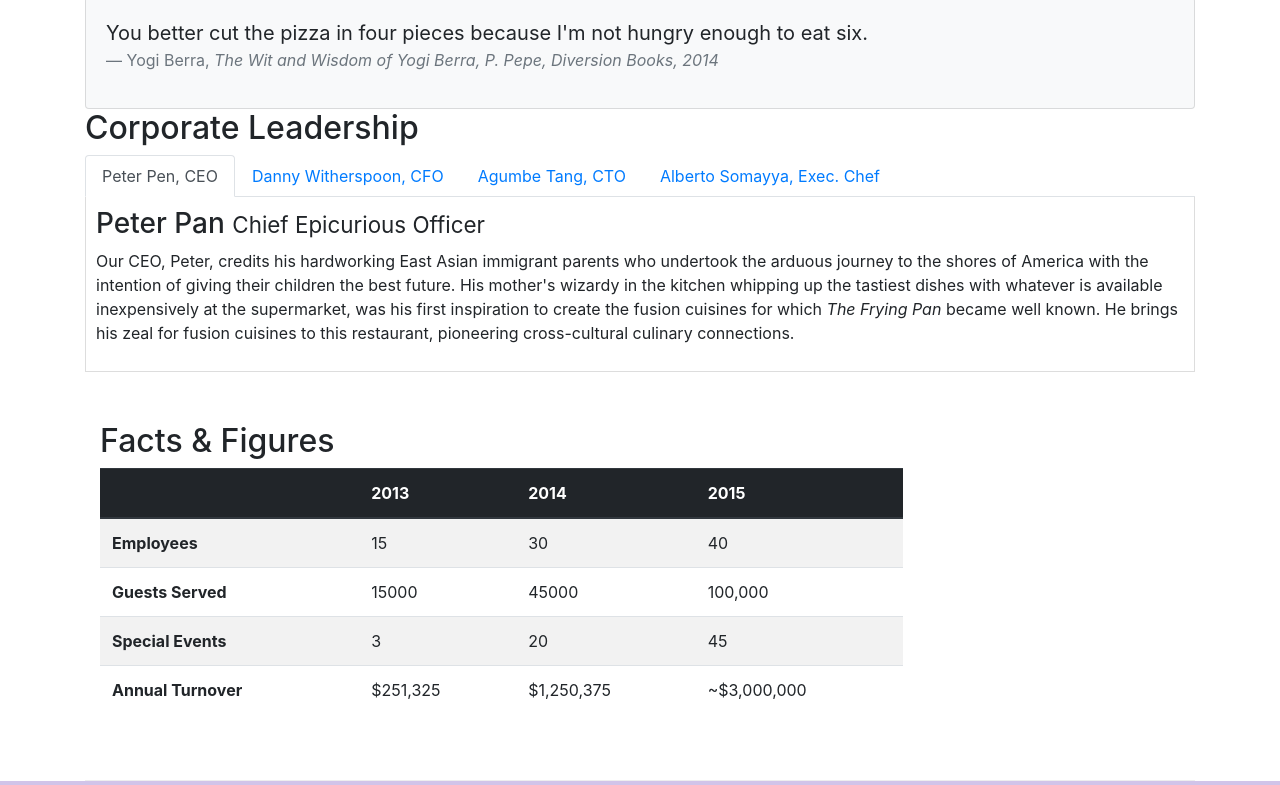
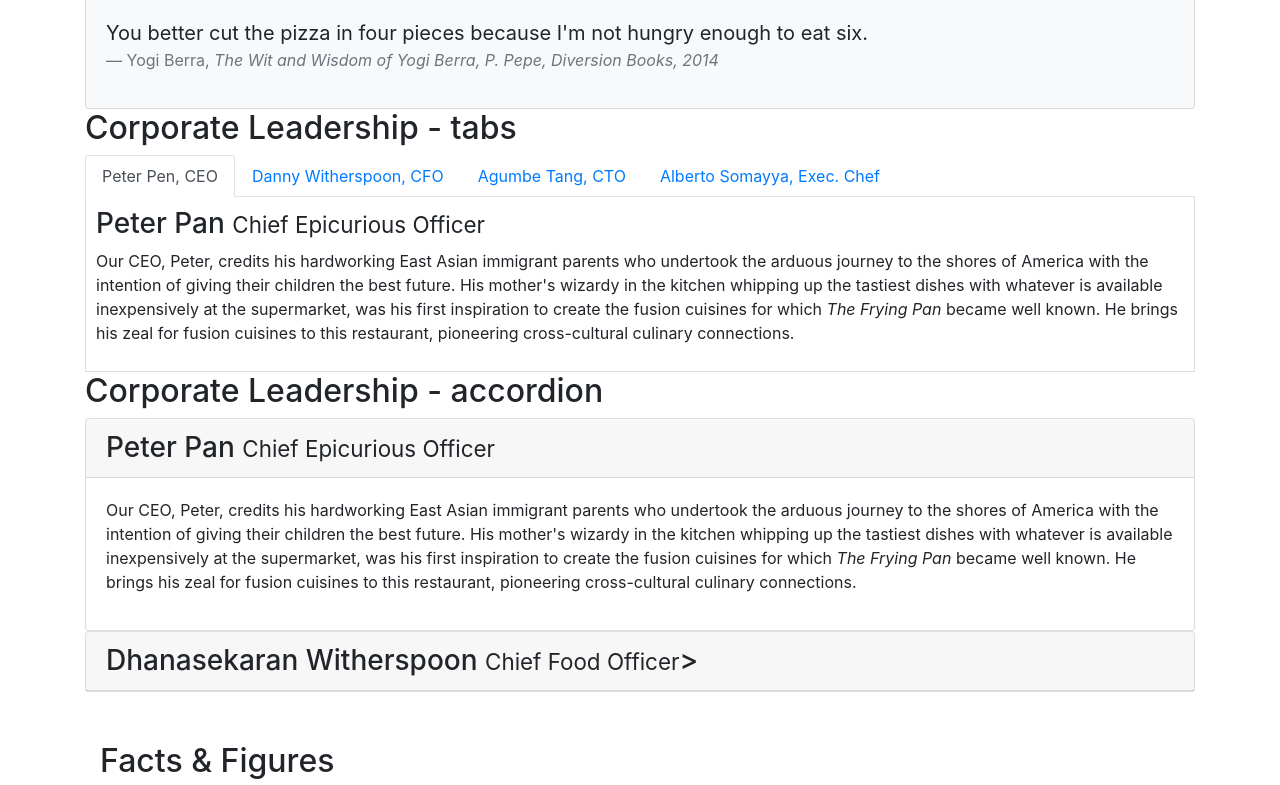
Before and after one commit to tobik73/bootstrap, a website: page Bootstrap4/conFusion/aboutus.html in a window 1280 px wide. Shown: the part 698-1483 px from the top of the page. Drawn offline with nearby package versions, Linux system fonts and the light colour scheme.

Commit message:
accordion

```diff
--- a/Bootstrap4/conFusion/aboutus.html
+++ b/Bootstrap4/conFusion/aboutus.html
@@ -97,9 +97,8 @@
 
         <div class="row">
 
-
             <div class="col-12">
-                <h2>Corporate Leadership</h2>
+                <h2>Corporate Leadership - tabs</h2>
                 <ul class="nav nav-tabs">
                     <li class="nav-item">
                         <a class="nav-link active" href="#peter" role="tab" data-toggle="tab">
@@ -142,6 +141,38 @@
                     <div class="tab-pane fade " role="tabpanel" id="alberto">
                         <h3>Alberto Somayya <small>Executive Chef</small></h3>
                         <p class="d-none d-sm-block">Award winning three-star Michelin chef with wide International experience having worked closely with whos-who in the culinary world, he specializes in creating mouthwatering Indo-Italian fusion experiences. He says, <em>Put together the cuisines from the two craziest cultures, and you get a winning hit! Amma Mia!</em></p>
+                    </div>
+                </div>
+            </div>
+            <div class="col-12">
+                <h2>Corporate Leadership - accordion</h2>
+                <div id="accordion">
+                    <div class="card">
+                        <div class="card-header" role="tab" id="peterhead">
+                            <h3 class="mb-0">
+                                <a data-toggle="collapse" data-target="#peterbody">Peter Pan <small>Chief Epicurious Officer</small></a>
+                            </h3>
+                        </div>
+                        <div class="collapse show" id="peterbody" data-parent="#accordion">
+                            <div class="card-body">
+                                <p class="d-none d-sm-block">Our CEO, Peter, credits his hardworking East Asian immigrant parents who undertook the arduous journey to the shores of America with the intention of giving their children the best future. His mother's wizardy in the kitchen
+                                    whipping up the tastiest dishes with whatever is available inexpensively at the supermarket, was his first inspiration to create the fusion cuisines for which <em>The Frying Pan</em> became well known. He brings his
+                                    zeal for fusion cuisines to this restaurant, pioneering cross-cultural culinary connections.</p>
+                            </div>
+                        </div>
+                    </div>
+                    <div class="card">
+                        <div class="card-header" role="tab" id="dannyhead">
+                            <h3 class="mb-0">
+                                <a data-toggle="collapse" data-target="#dannybody">Dhanasekaran Witherspoon <small>Chief Food Officer</small>></a>
+                            </h3>
+                        </div>
+                        <div class="collapse" id="dannybody" data-parent="#accordion">
+                            <div class="card-body">
+                                <p class="d-none d-sm-block">Our CFO, Danny, as he is affectionately referred to by his colleagues, comes from a long established family tradition in farming and produce. His experiences growing up on a farm in the Australian outback gave him great
+                                    appreciation for varieties of food sources. As he puts it in his own words, <em>Everything that runs, wins, and everything that stays, pays!</em></p>
+                            </div>
+                        </div>
                     </div>
                 </div>
             </div>
```
